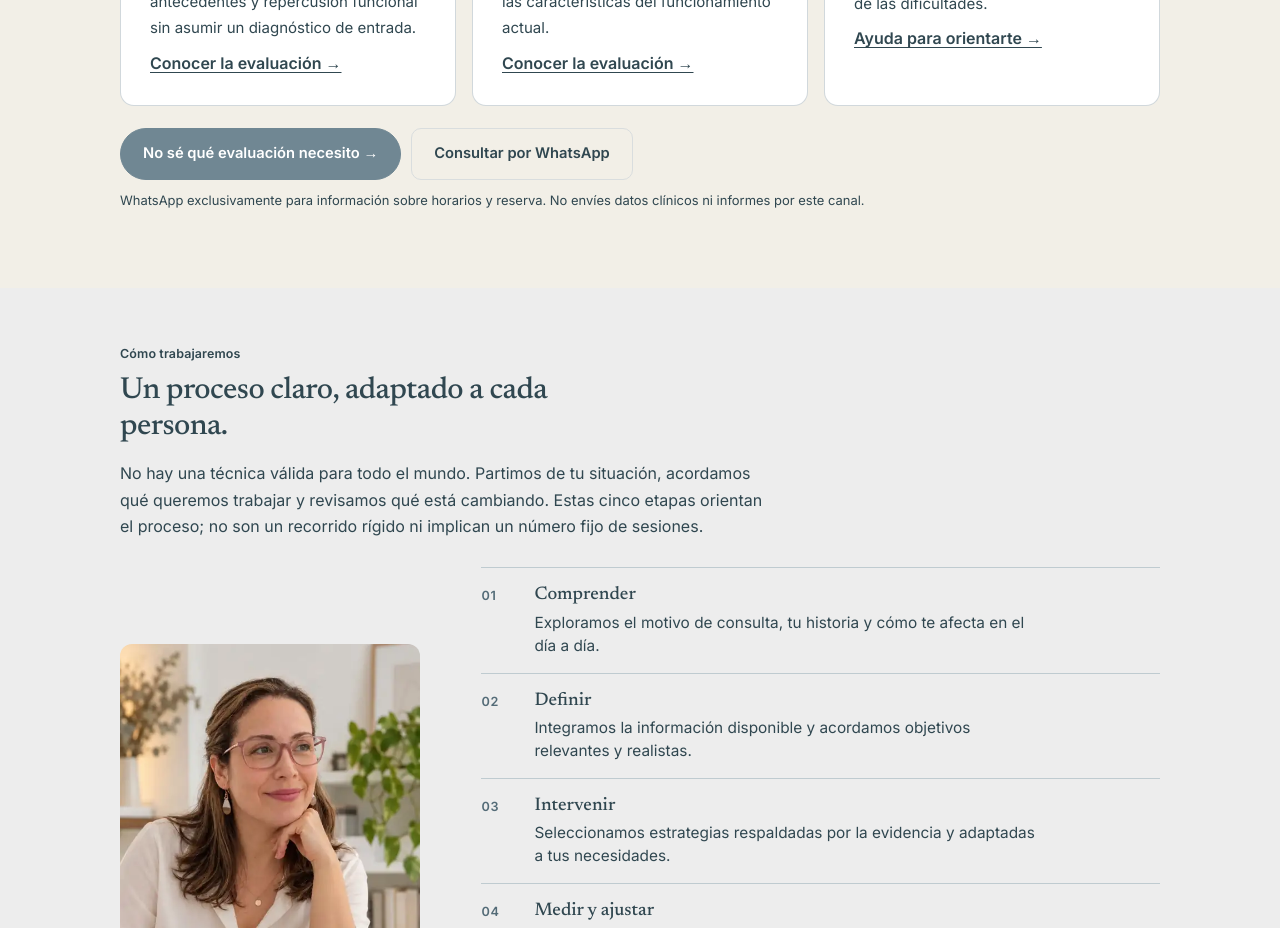
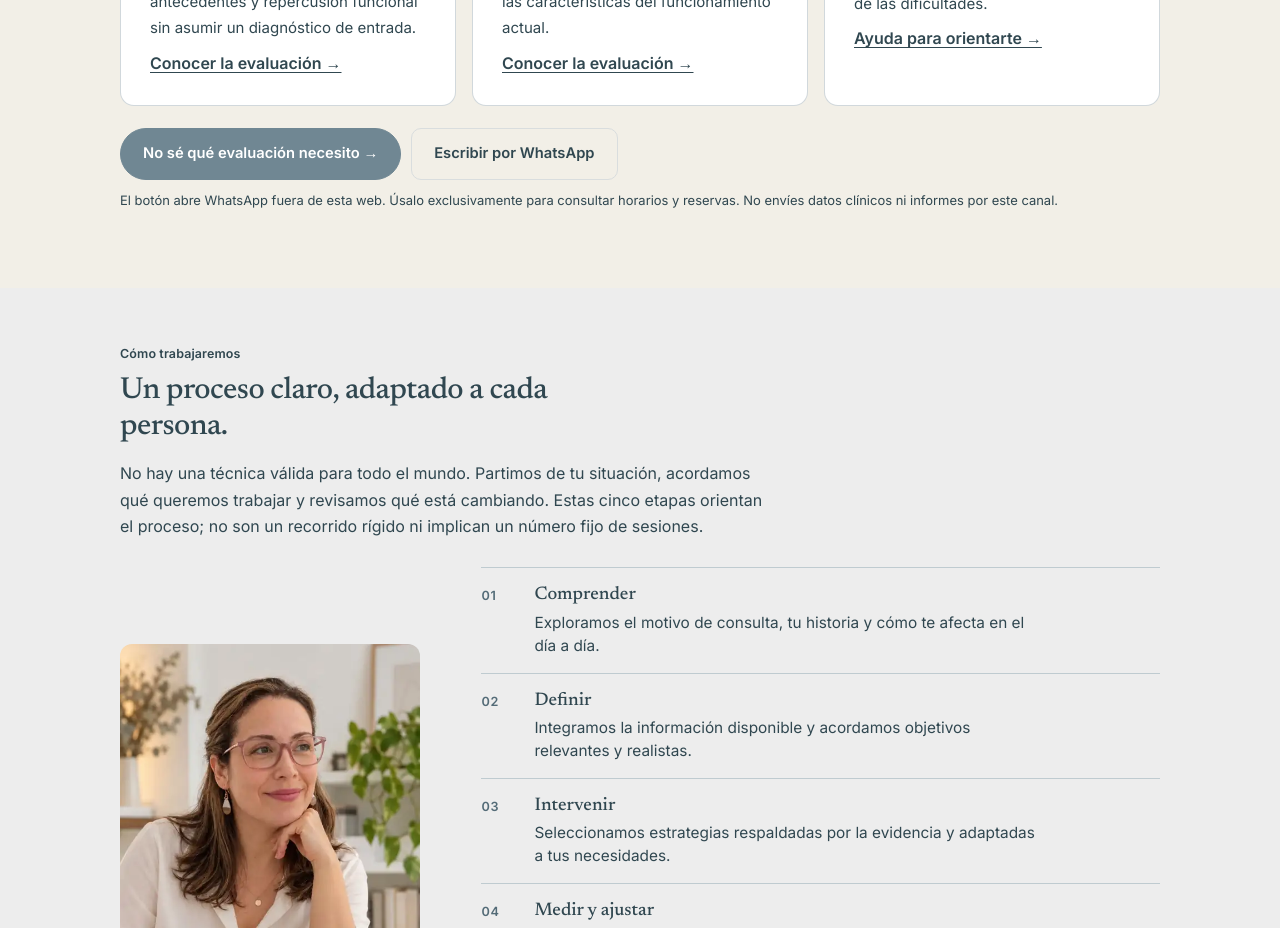
Before and after one commit to carolinasanchezgirona/Portfolio-Carolina, a Next.js app: page / in a window 1280 px wide. Shown: the part 2240-3168 px from the top of the page. Built offline with nearby package versions, Linux system fonts and the light colour scheme.

Commit message:
Desactivar integración de Meta y mantener contacto WhatsApp externo: app/page.tsx

```diff
--- a/app/page.tsx
+++ b/app/page.tsx
@@ -143,8 +143,8 @@ export default function HomePage() {
             <article className="captacion-card"><span className="captacion-index">TEA ADULTO</span><h3>Comunicación, interacción y perfil sensorial</h3><p>Comprender la trayectoria evolutiva y las características del funcionamiento actual.</p><a href="/evaluacion-tea-adultos/">Conocer la evaluación →</a></article>
             <article className="captacion-card"><span className="captacion-index">DIAGNÓSTICO DIFERENCIAL</span><h3>No todo es TDAH o TEA</h3><p>Ansiedad, sueño, estado de ánimo y otros factores pueden explicar parte de las dificultades.</p><a href="/orientacion-tdah-tea-adultos/">Ayuda para orientarte →</a></article>
           </div>
-          <div className="captacion-actions"><a className="editorial-btn editorial-btn-primary" href="/orientacion-tdah-tea-adultos/">No sé qué evaluación necesito →</a><a className="editorial-btn editorial-btn-secondary" href="https://wa.me/34604974857?text=Hola%2C%20quisiera%20informaci%C3%B3n%20administrativa%20sobre%20una%20primera%20visita." target="_blank" rel="noopener noreferrer">Consultar por WhatsApp</a></div>
-          <p className="captacion-disclaimer">WhatsApp exclusivamente para información sobre horarios y reserva. No envíes datos clínicos ni informes por este canal.</p>
+          <div className="captacion-actions"><a className="editorial-btn editorial-btn-primary" href="/orientacion-tdah-tea-adultos/">No sé qué evaluación necesito →</a><a className="editorial-btn editorial-btn-secondary" href="https://wa.me/34604974857?text=Hola%2C%20quisiera%20consultar%20disponibilidad%20para%20una%20cita." target="_blank" rel="noopener noreferrer">Escribir por WhatsApp</a></div>
+          <p className="captacion-disclaimer">El botón abre WhatsApp fuera de esta web. Úsalo exclusivamente para consultar horarios y reservas. No envíes datos clínicos ni informes por este canal.</p>
         </div>
       </section>
 
```
